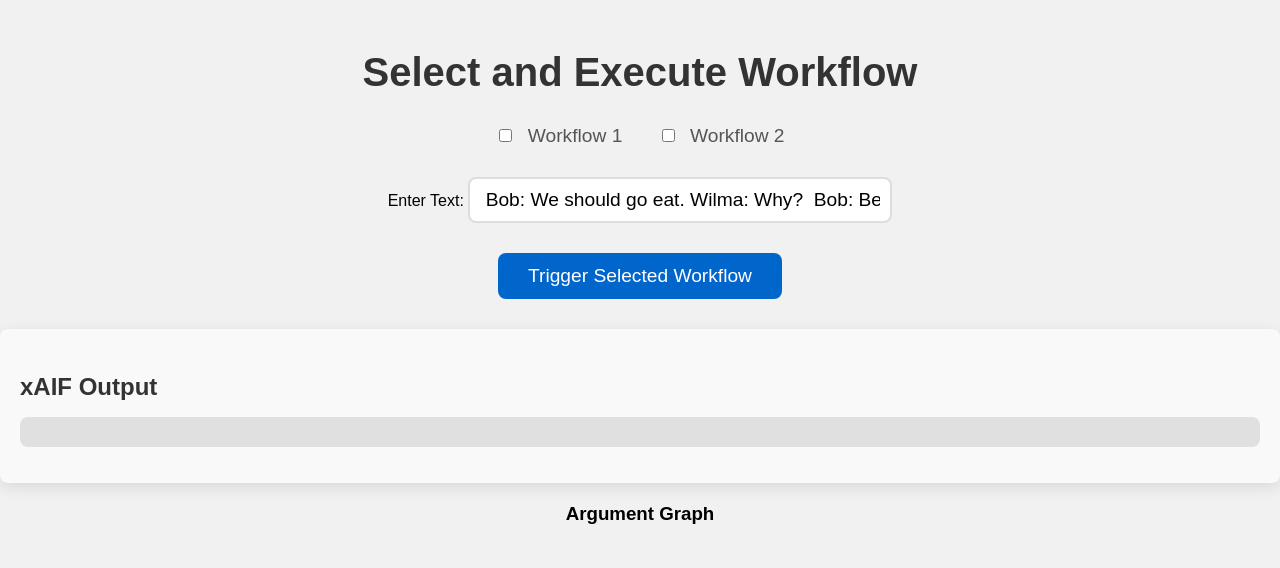
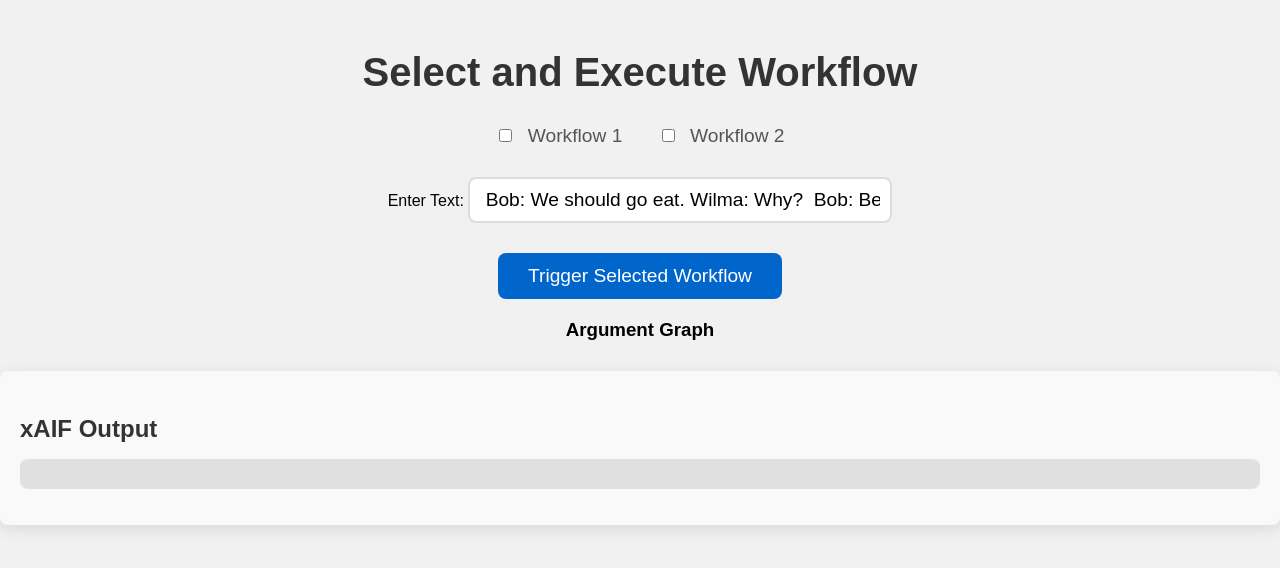
Before and after one commit to arg-tech/oAMF, a Jekyll site: the page demo_.html, which Jekyll copies as it is, in a window 1280 px wide. Shown: the top 568 px of the page. Built offline with Jekyll 4.4.1, drawn with Linux system fonts in a browser that asks for light colours.

Commit message:
added example usage

```diff
--- a/demo_.html
+++ b/demo_.html
@@ -816,14 +816,16 @@
     <button id="triggerWebhookButton">Trigger Selected Workflow</button>
   </div>
 
+  <div id="svgContainer" style="margin-top: 20px; text-align: center;">
+    <h3>Argument Graph</h3>
+  </div>
+
   <div id="webhookResponse">
     <h3>xAIF Output</h3>
     <pre id="responseData"></pre>
   </div>
 
-  <div id="svgContainer" style="margin-top: 20px; text-align: center;">
-    <h3>Argument Graph</h3>
-  </div>
+
 
 
   <script>
```
